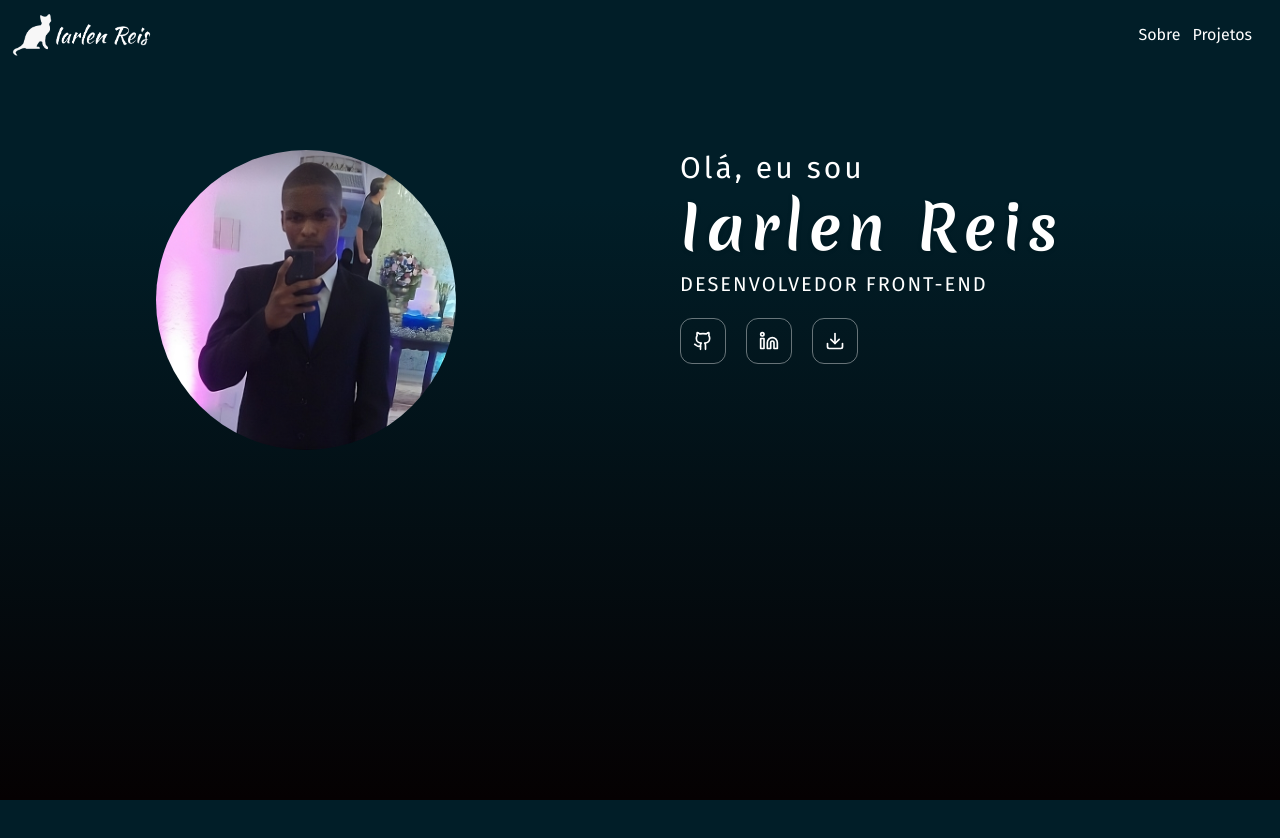
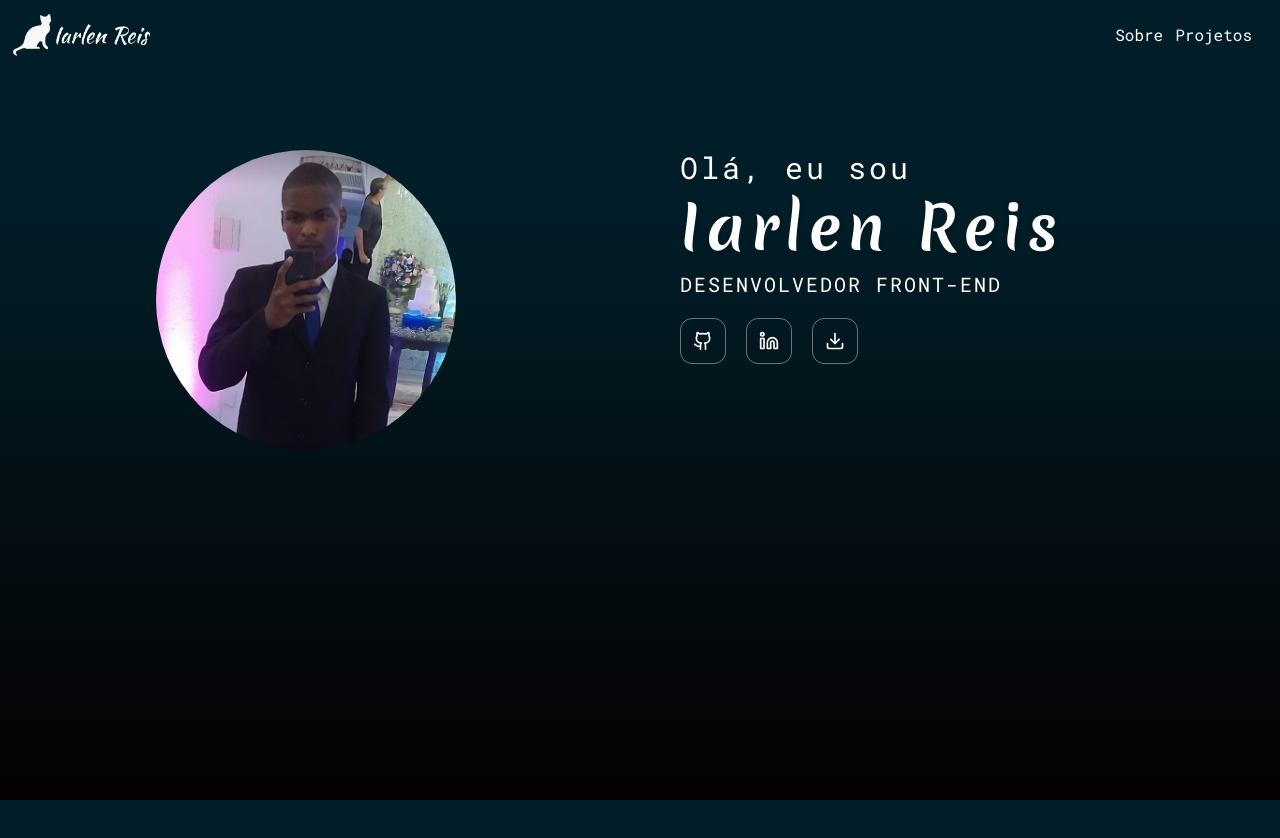
Before and after one commit to iarlen-reis/Portfolio, a Next.js app: page / in a window 1280 px wide. Shown: the top 838 px of the page. Built offline with nearby package versions, Linux system fonts and the light colour scheme.

Commit message:
refactor: change font fira-sans to roboto-mono.

```diff
--- a/src/app/layout.tsx
+++ b/src/app/layout.tsx
@@ -1,13 +1,13 @@
-import { Fira_Sans as FireSans, Merienda } from 'next/font/google'
+import { Merienda, Roboto_Mono as RobotoMono } from 'next/font/google'
 import Header from '@/components/header'
 import type { Metadata } from 'next'
 import clsx from 'clsx'
 import './globals.css'
 
-const firaSans = FireSans({
+const robotoMono = RobotoMono({
   subsets: ['latin'],
   weight: ['400', '500', '700'],
-  variable: '--font-open-sans',
+  variable: '--font-roboto-mono',
 })
 
 const merienda = Merienda({
@@ -18,7 +18,7 @@ const merienda = Merienda({
 
 export const metadata: Metadata = {
   title: 'Portfolio - Iarlen Reis',
-  description: 'Generated by create next app',
+  description: 'Portfólio do desenvolvedor Iarlen Reis',
   keywords: [
     'Iarlen Reis',
     'Desenvolvedor Front-end',
@@ -31,6 +31,13 @@ export const metadata: Metadata = {
     'React Native',
     'Java',
     'HTML',
+    'CSS',
+    'Desenvolvedor',
+    'Spring Boot',
+    'Spring security',
+    'Salvador',
+    'Brasil',
+    'Bahia',
   ],
 }
 
@@ -41,7 +48,7 @@ export default function RootLayout({
 }>) {
   return (
     <html lang="pt-BR">
-      <body className={clsx(firaSans.className, merienda.variable)}>
+      <body className={clsx(robotoMono.className, merienda.variable)}>
         <Header />
         <main className="container mx-auto px-3">{children}</main>
       </body>
```
